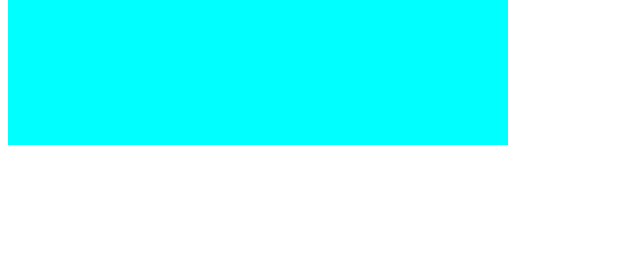
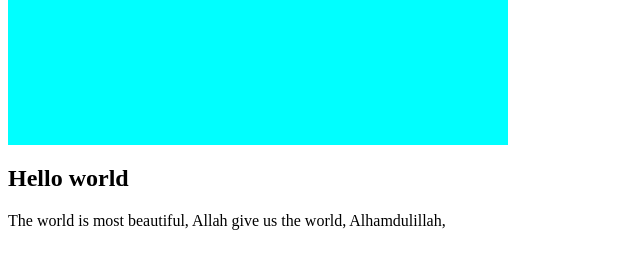
Before and after one commit to Shakil-Mahmud1/second-repo, a plain HTML site: page index.html in a window 1280 px wide. Shown: the part 263-532 px from the top of the page, without its empty margins (0-640 px from the left). Drawn offline with Linux system fonts and the light colour scheme.

Commit message:
something new

```diff
--- a/index.html
+++ b/index.html
@@ -14,5 +14,9 @@
         <h1>Vala Manus hote taka Lagena</h1>
         <p>valo manus hote taka lagena tarpor o keno manus valo hote parena</p>
     </div>
+    <div>
+        <h2>Hello world</h2>
+        <p>The world is most beautiful, Allah give us the world, Alhamdulillah,</p>
+    </div>
 </body>
 </html>
```
